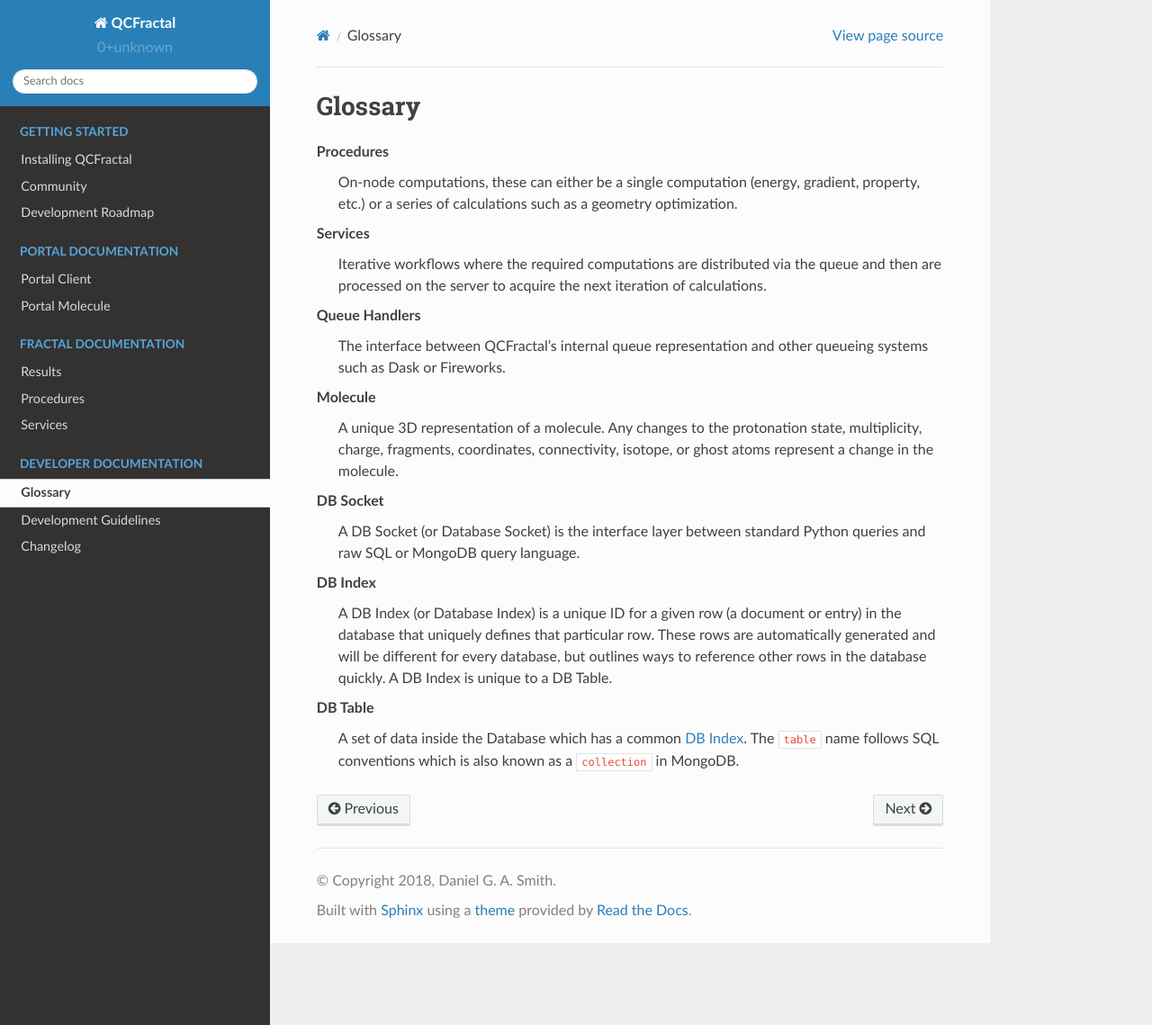
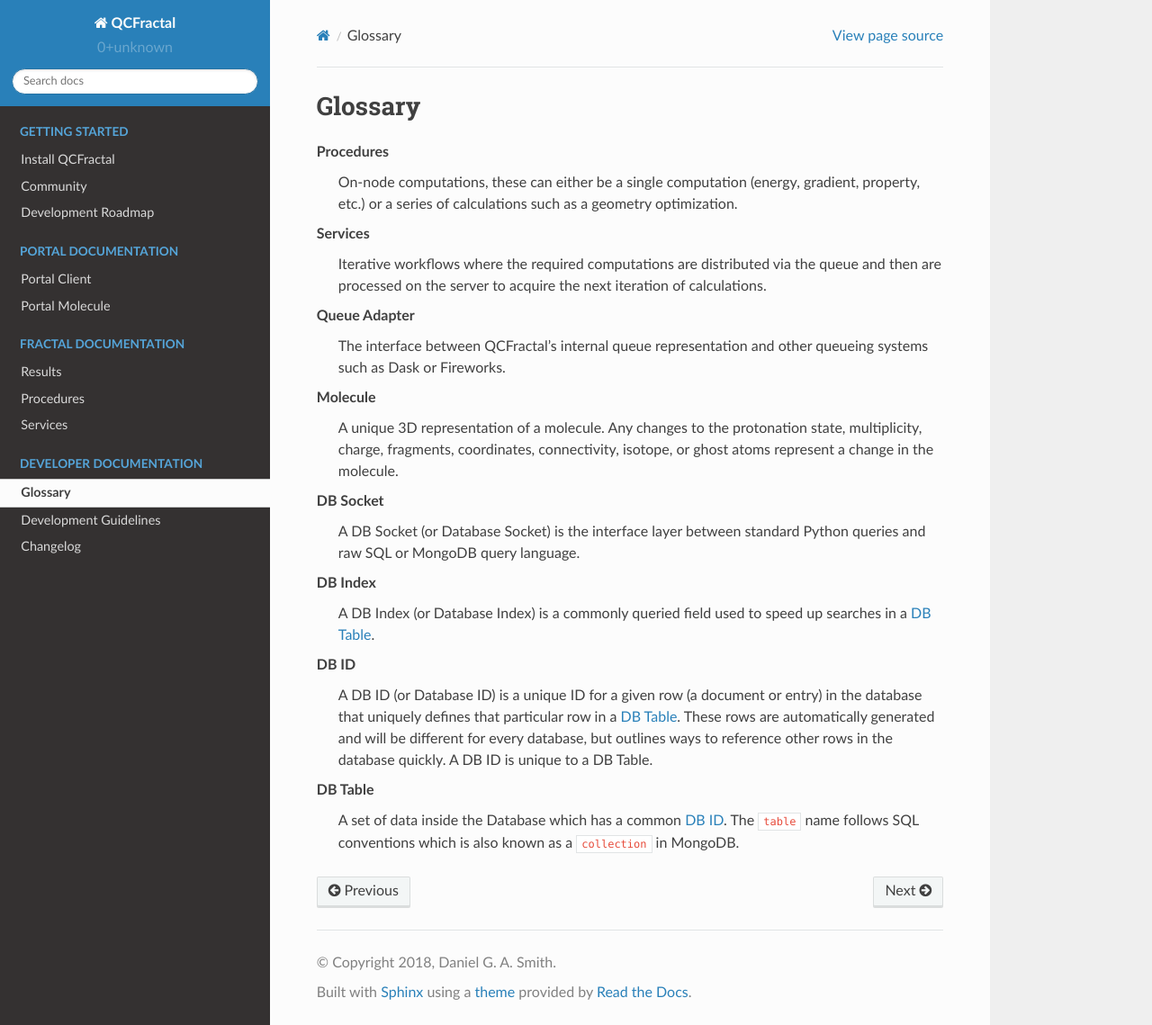
Before and after one commit to MolSSI/QCFractal, a Sphinx documentation site: the page built from docs/source/glossary.rst, in a window 1280 px wide and 1139 px high. Shown: the whole window at 90% size. Built offline with Sphinx 7.4.7 and the Read the Docs theme 2.0.0, drawn with Linux system fonts in a browser that asks for light colours.

Commit message:
Docs: Corrects id/index in glossary

```diff
--- a/docs/source/fractal-results.rst
+++ b/docs/source/fractal-results.rst
@@ -12,7 +12,7 @@
 A result can be found based off a unique tuple of ``(program, molecule_id, options_set, method, basis)``
 
  - ``program`` - A lowercase string representation of the quantum chemistry program used (``gamess``, ``nwchem``, ``psi4``)
- - ``molecule_id`` - The :term:`DB Index` of the molecule used in the computation.
+ - ``molecule_id`` - The :term:`DB ID` of the molecule used in the computation.
  - ``options_set`` - The key to the options set stored in the database (``default`` -> ``{"e_convergence": 1.e-7, "scf_type": "df", ...}``)
  - ``method`` - A lowercase string representation of the method used in the computation (``b3lyp``, ``mp2``, ``ccsd(t)``).
  - ``basis`` - A lowercase string representation of the basis used in the computation (``6-31g``, ``cc-pvdz``, ``def2-svp``)
--- a/docs/source/glossary.rst
+++ b/docs/source/glossary.rst
@@ -13,7 +13,7 @@
       the queue and then are processed on the server to acquire the next iteration of
       calculations.
 
-    Queue Handlers
+    Queue Adapter
       The interface between QCFractal's internal queue representation and other
       queueing systems such as Dask or Fireworks.
 
@@ -27,12 +27,16 @@
       Python queries and raw SQL or MongoDB query language.
 
     DB Index
-      A DB Index (or Database Index) is a unique ID for a given row (a document
-      or entry) in the database that uniquely defines that particular row. These rows
-      are automatically generated and will be different for every database, but
-      outlines ways to reference other rows in the database quickly. A DB Index is
-      unique to a DB Table.
+      A DB Index (or Database Index) is a commonly queried field used to speed up
+      searches in a :term:`DB Table`.
+
+    DB ID
+      A DB ID (or Database ID) is a unique ID for a given row (a document or
+      entry) in the database that uniquely defines that particular row in a
+      :term:`DB Table`. These rows are automatically generated and will be
+      different for every database, but outlines ways to reference other rows
+      in the database quickly. A DB ID is unique to a DB Table.
 
     DB Table
-      A set of data inside the Database which has a common :term:`DB Index`. The ``table``
+      A set of data inside the Database which has a common :term:`DB ID`. The ``table``
       name follows SQL conventions which is also known as a ``collection`` in MongoDB.
--- a/docs/source/install.rst
+++ b/docs/source/install.rst
@@ -1,5 +1,5 @@
-Installing QCFractal
-====================
+Install QCFractal
+=================
 
 You can install qcfractal with ``conda``, with ``pip``, or by installing from source.
 
--- a/docs/source/portal-client.rst
+++ b/docs/source/portal-client.rst
@@ -31,7 +31,7 @@
 -----------------
 
 As an example, we can use a molecule that comes with QCPortal and adds it to
-the database as shown. Please note that the Molecule ID (a :term:`DB Index`)
+the database as shown. Please note that the Molecule ID (a :term:`DB ID`)
 shown below will not be the same as your result and is unique to every
 database.
 
--- a/docs/source/portal-molecule.rst
+++ b/docs/source/portal-molecule.rst
@@ -49,7 +49,7 @@
 .. note::
 
     A molecule hash is different from a Molecule ID as the Molecule ID is a
-    :term:`DB Index` and reference where the molecule is in the database and
+    :term:`DB ID` and reference where the molecule is in the database and
     is different between databases. A molecule hash is a unique molecule
     identifier that can be created and accessed anywhere.
 
```
